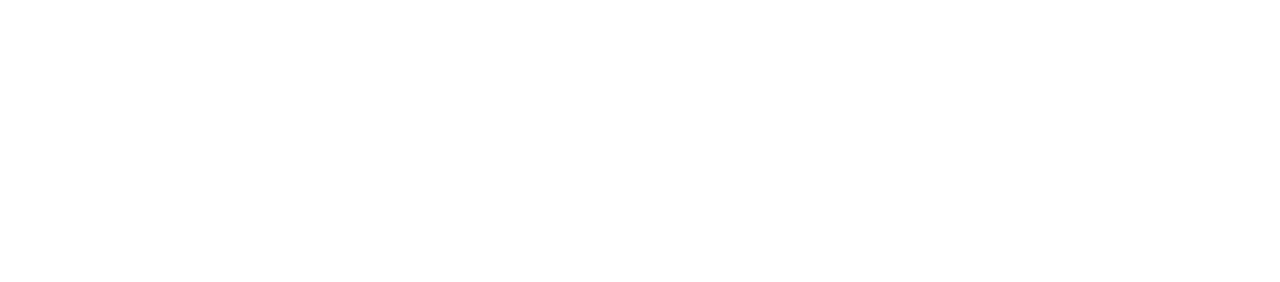
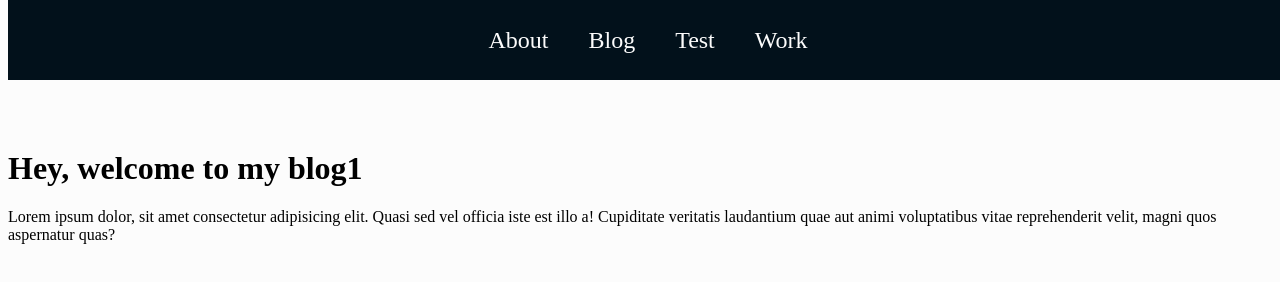
Before and after one commit to raf-m/git-workflow-practice, a plain HTML site: page compontents/blog_compontent/blog.html in a window 1280 px wide. Drawn offline with Linux system fonts and the light colour scheme.

Commit message:
add blog page structure

```diff
--- /dev/null
+++ b/compontents/blog_compontent/blog.css
@@ -0,0 +1,40 @@
+body {
+    background: #FCFCFC;
+    color: #000000;
+}
+
+#navigation {
+    width: 100%;
+    height: 80px;
+    position: fixed;
+    top: 0;
+    background: #02111B;
+    color: #FCFCFC;
+}
+
+#navbar {
+    list-style: none;
+    margin: 0;
+    padding: 0;
+    display: flex;
+    justify-content: center;
+    align-items: center;
+    height: inherit;
+}
+
+#navbar li {
+    display: inline;
+    margin: 20px;
+}
+
+#navbar li a {
+    color: #FCFCFC;
+    outline: none;
+    text-decoration: none;
+    cursor: pointer;
+    font-size: 24px;
+}
+
+.blog {
+    margin-top: 150px;
+}
--- a/compontents/blog_compontent/blog.html
+++ b/compontents/blog_compontent/blog.html
@@ -0,0 +1,40 @@
+<!DOCTYPE html>
+<html lang="en">
+
+<head>
+    <meta charset="UTF-8">
+    <meta name="viewport" content="width=device-width, initial-scale=1.0">
+    <meta http-equiv="X-UA-Compatible" content="ie=edge">
+    <title>Git Workflow Practices</title>
+    <!-- core CSS file -->
+    <link rel="stylesheet" href="blog.css">
+</head>
+
+<body>
+    <nav id="navigation">
+        <ul id="navbar">
+            <li>
+                <a href="compontents/about_compontent/about.html">About</a>
+            </li>
+            <li>
+                <a href="compontens/blog_compontent/blog.html">Blog</a>
+            </li>
+            <li>
+                <a href="compontents/test_compontent/test.html">Test</a>
+            </li>
+            <li>
+                <a href="compontents/work_compontent/work.html">Work</a>
+            </li>
+        </ul>
+    </nav>
+
+    <div class="blog">
+        <h1>Hey, welcome to my blog1</h1>
+        <p> Lorem ipsum dolor, sit amet consectetur adipisicing elit. Quasi sed vel officia iste est illo a! Cupiditate veritatis laudantium
+            quae aut animi voluptatibus vitae reprehenderit velit, magni quos aspernatur quas? </p>
+    </div>
+    <!-- core JS file -->
+    <script src="scripts/main.js"></script>
+</body>
+
+</html>
```
Also changed, not shown: index.html (+1 -1 lines).
